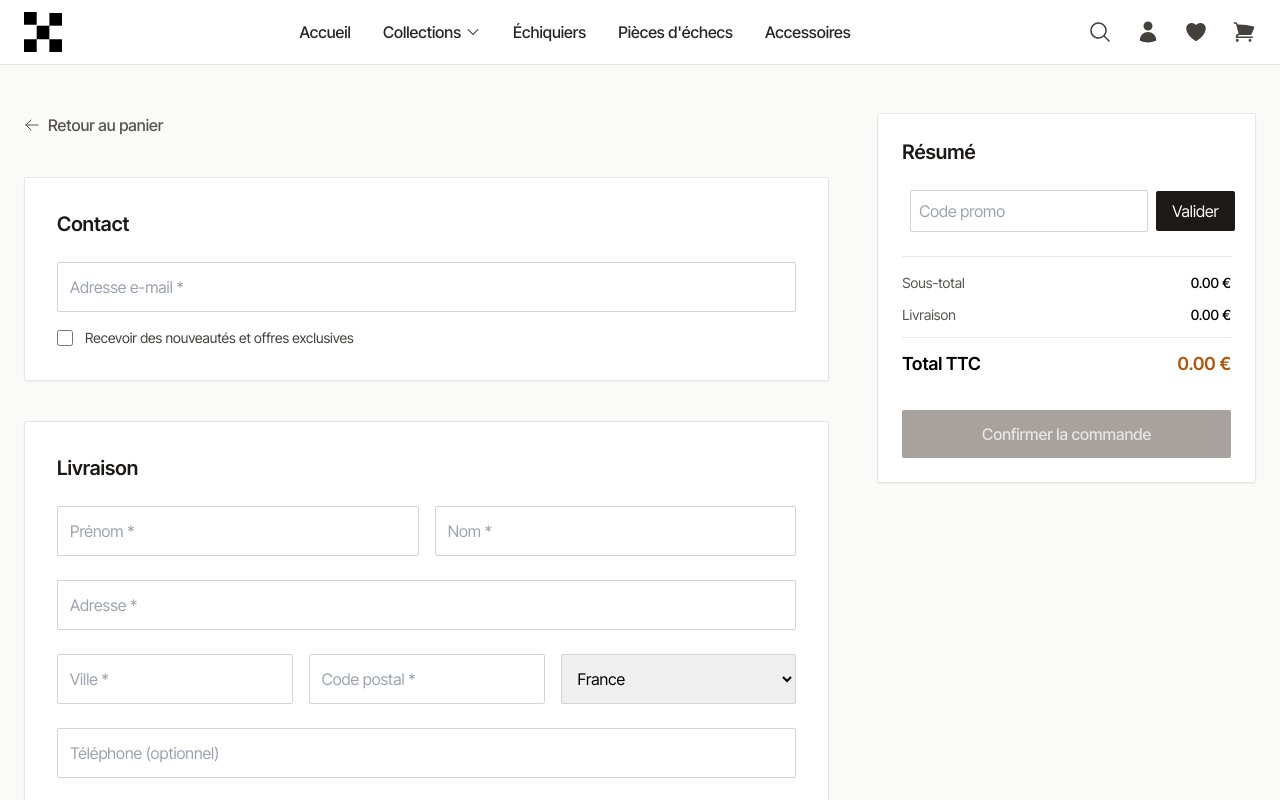
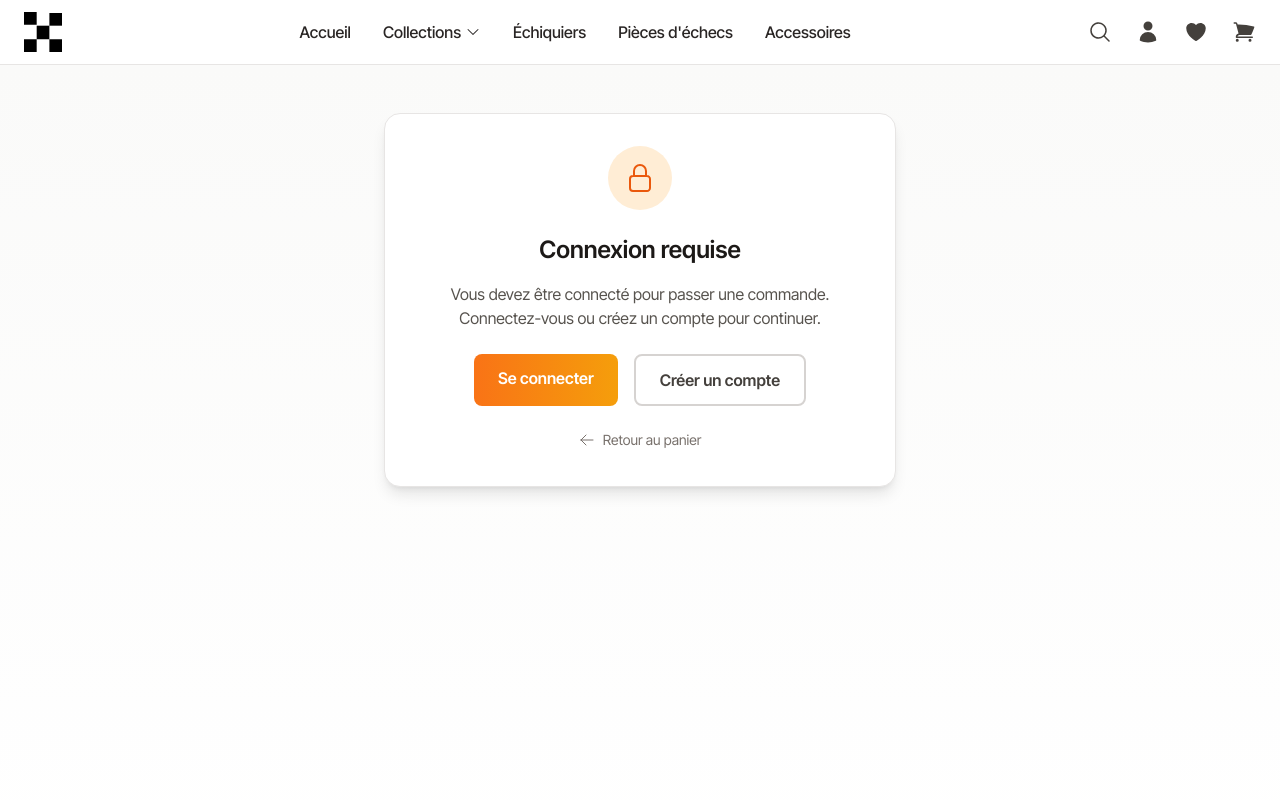
Before and after one commit to hassane-soulaimana/boutique-en-ligne, a React (Vite) app: page /checkout in a window 1280 px wide. Shown: the top 800 px of the page. Built offline with nearby package versions, Linux system fonts and the light colour scheme.

Commit message:
bloquage commande non connecter

```diff
--- a/src/pages/Checkout.jsx
+++ b/src/pages/Checkout.jsx
@@ -1,4 +1,4 @@
-import { useState, useContext } from "react";
+import { useState, useContext, useEffect } from "react";
 import { Link, useNavigate } from "react-router-dom";
 import { ThemeContext } from "../context/ThemeContext.jsx";
 import API_URL from "../services/api";
@@ -6,6 +6,7 @@ import {
   ArrowLeftIcon,
   TagIcon,
   ExclamationCircleIcon,
+  LockClosedIcon,
 } from "@heroicons/react/24/outline";
 
 export default function Checkout() {
@@ -14,6 +15,56 @@ export default function Checkout() {
   const navigate = useNavigate();
   const [errors, setErrors] = useState({});
   const [isSubmitting, setIsSubmitting] = useState(false);
+  const [isLoggedIn, setIsLoggedIn] = useState(false);
+
+  // Vérifier si l'utilisateur est connecté
+  useEffect(() => {
+    const token = localStorage.getItem('token');
+    const user = localStorage.getItem('user');
+    setIsLoggedIn(!!(token && user));
+  }, []);
+
+  // Rediriger si non connecté ou afficher message
+  if (!isLoggedIn) {
+    return (
+      <main className="min-h-screen bg-gradient-to-b from-stone-50 to-white py-12 px-4">
+        <div className="max-w-lg mx-auto text-center">
+          <div className="bg-white rounded-2xl shadow-lg p-8 border border-stone-200">
+            <div className="w-16 h-16 bg-orange-100 rounded-full flex items-center justify-center mx-auto mb-6">
+              <LockClosedIcon className="w-8 h-8 text-orange-600" />
+            </div>
+            <h1 className="text-2xl font-bold text-stone-900 mb-4">
+              Connexion requise
+            </h1>
+            <p className="text-stone-600 mb-6">
+              Vous devez être connecté pour passer une commande. Connectez-vous ou créez un compte pour continuer.
+            </p>
+            <div className="flex flex-col sm:flex-row gap-4 justify-center">
+              <Link
+                to="/connexion"
+                className="px-6 py-3 bg-gradient-to-r from-orange-500 to-amber-500 text-white font-semibold rounded-lg hover:from-orange-600 hover:to-amber-600 transition-all"
+              >
+                Se connecter
+              </Link>
+              <Link
+                to="/inscription"
+                className="px-6 py-3 border-2 border-stone-300 text-stone-700 font-semibold rounded-lg hover:border-stone-400 hover:bg-stone-50 transition-all"
+              >
+                Créer un compte
+              </Link>
+            </div>
+            <Link
+              to="/panier"
+              className="inline-flex items-center gap-2 text-stone-500 hover:text-stone-700 mt-6 text-sm"
+            >
+              <ArrowLeftIcon className="w-4 h-4" />
+              Retour au panier
+            </Link>
+          </div>
+        </div>
+      </main>
+    );
+  }
 
   const [shipping, setShipping] = useState("standard"); // standard / express
   const shippingCost = shipping === "express" ? 10 : 0;
```
